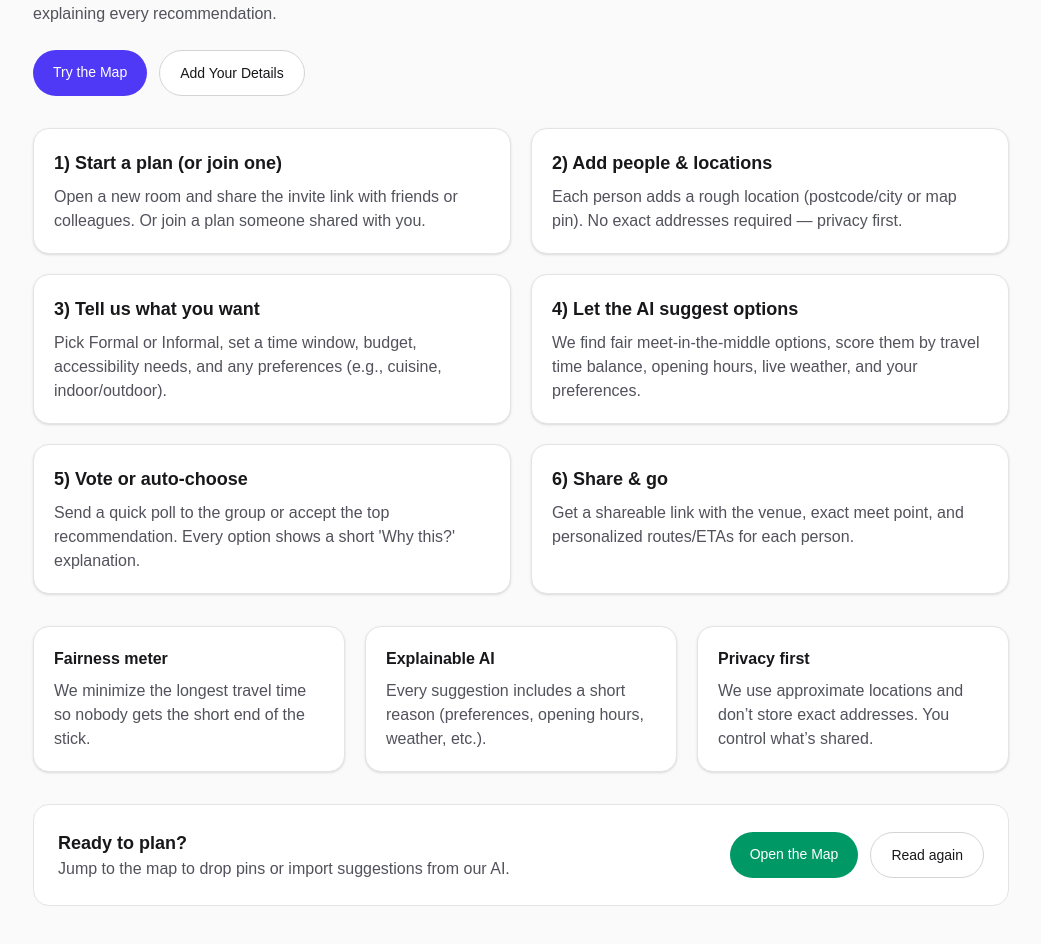
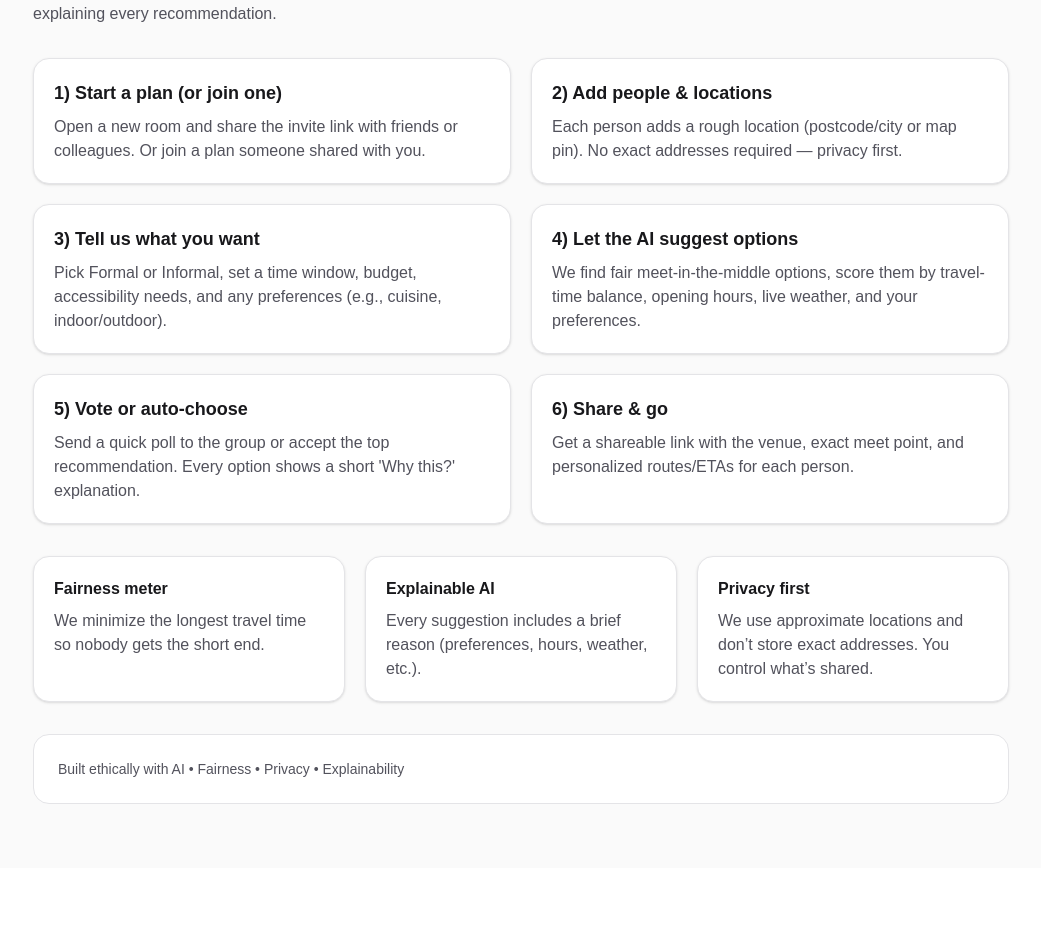
Before and after one commit to dpavide/durhack_2025, a Next.js app in the folder frontend/: page /descriptive-page in a window 1280 px wide. Shown: the part 138-1082 px from the top of the page, without its empty margins (119-1160 px from the left). After the commit the page ends 1006 px from the top, so only its background shows below. Built offline with nearby package versions, Linux system fonts and the light colour scheme.

Commit message:
removed buttons from descriptive page

```diff
--- a/frontend/app/descriptive-page/page.tsx
+++ b/frontend/app/descriptive-page/page.tsx
@@ -26,7 +26,7 @@ export default function HowItWorksPage() {
     {
       title: "4) Let the AI suggest options",
       body:
-        "We find fair meet-in-the-middle options, score them by travel time balance, opening hours, live weather, and your preferences.",
+        "We find fair meet-in-the-middle options, score them by travel-time balance, opening hours, live weather, and your preferences.",
     },
     {
       title: "5) Vote or auto-choose",
@@ -42,7 +42,7 @@ export default function HowItWorksPage() {
 
   return (
     <main className="min-h-screen bg-zinc-50 text-zinc-900">
-      {/* Hero */}
+      {/* Hero (no buttons) */}
       <section className="mx-auto max-w-5xl px-6 pt-16 pb-8">
         <h1 className="text-3xl sm:text-4xl font-bold tracking-tight">
           Plan your next meetup — in minutes.
@@ -52,21 +52,6 @@ export default function HowItWorksPage() {
           <span className="font-medium"> when</span>, and <span className="font-medium">what to do</span>,
           balancing travel time fairly and explaining every recommendation.
         </p>
-
-        <div className="mt-6 flex flex-wrap gap-3">
-          <Link
-            href="/map"
-            className="rounded-full bg-indigo-600 text-white px-5 py-3 text-sm font-medium hover:bg-indigo-700 transition"
-          >
-            Try the Map
-          </Link>
-          <Link
-            href="/user-info"
-            className="rounded-full border border-zinc-300 bg-white px-5 py-3 text-sm font-medium hover:bg-zinc-100 transition"
-          >
-            Add Your Details
-          </Link>
-        </div>
       </section>
 
       {/* Steps */}
@@ -83,18 +68,18 @@ export default function HowItWorksPage() {
           ))}
         </div>
 
-        {/* Little extras */}
+        {/* Extras */}
         <div className="mt-8 grid sm:grid-cols-3 gap-5">
           <div className="rounded-2xl bg-white shadow-sm border border-zinc-200 p-5">
             <h4 className="font-semibold">Fairness meter</h4>
             <p className="mt-2 text-zinc-600">
-              We minimize the longest travel time so nobody gets the short end of the stick.
+              We minimize the longest travel time so nobody gets the short end.
             </p>
           </div>
           <div className="rounded-2xl bg-white shadow-sm border border-zinc-200 p-5">
             <h4 className="font-semibold">Explainable AI</h4>
             <p className="mt-2 text-zinc-600">
-              Every suggestion includes a short reason (preferences, opening hours, weather, etc.).
+              Every suggestion includes a brief reason (preferences, hours, weather, etc.).
             </p>
           </div>
           <div className="rounded-2xl bg-white shadow-sm border border-zinc-200 p-5">
@@ -106,29 +91,10 @@ export default function HowItWorksPage() {
         </div>
       </section>
 
-      {/* CTA footer */}
+      {/* Simple footer note (no CTAs) */}
       <section className="mx-auto max-w-5xl px-6 pb-16">
-        <div className="rounded-2xl border border-zinc-200 bg-white p-6 flex flex-col sm:flex-row sm:items-center sm:justify-between gap-4">
-          <div>
-            <h3 className="text-lg font-semibold">Ready to plan?</h3>
-            <p className="text-zinc-600">
-              Jump to the map to drop pins or import suggestions from our AI.
-            </p>
-          </div>
-          <div className="flex gap-3">
-            <Link
-              href="/map"
-              className="rounded-full bg-emerald-600 text-white px-5 py-3 text-sm font-medium hover:bg-emerald-700 transition"
-            >
-              Open the Map
-            </Link>
-            <Link
-              href="/how-it-works"
-              className="rounded-full border border-zinc-300 bg-white px-5 py-3 text-sm font-medium hover:bg-zinc-100 transition"
-            >
-              Read again
-            </Link>
-          </div>
+        <div className="rounded-2xl border border-zinc-200 bg-white p-6 text-sm text-zinc-600">
+          Built ethically with AI • Fairness • Privacy • Explainability
         </div>
       </section>
     </main>
```
